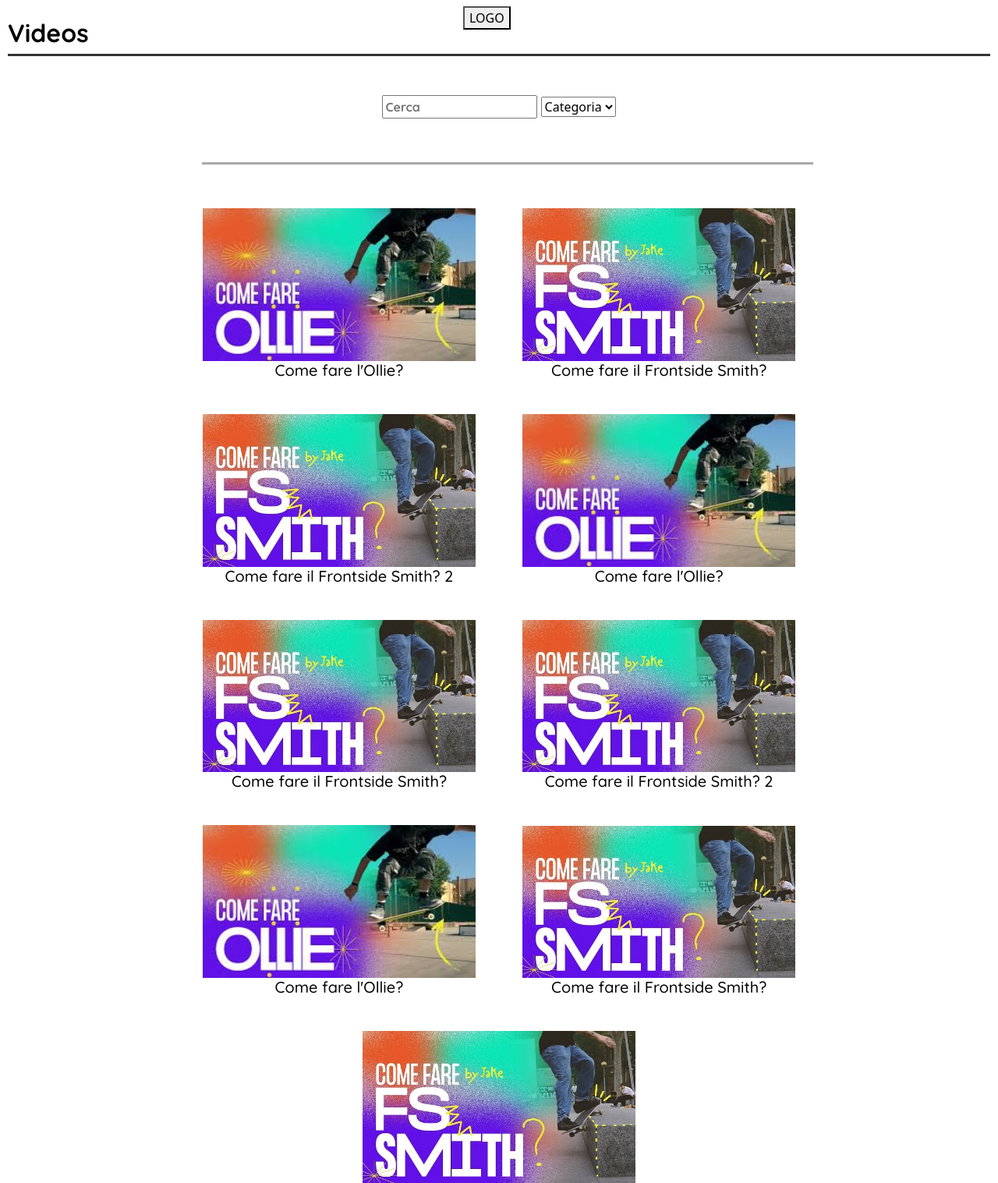
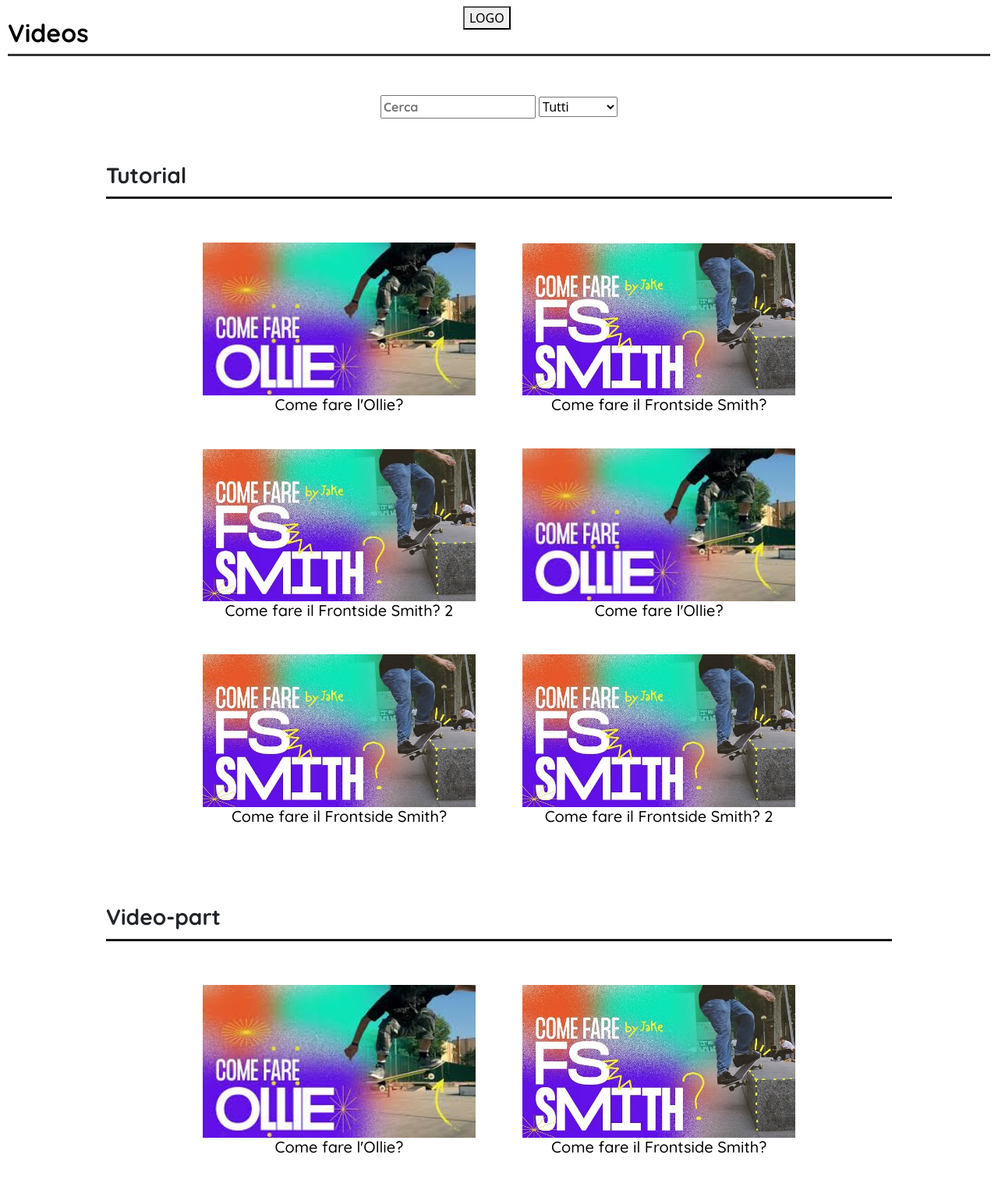
Before and after one commit to AndreaImperi/SKATERS, a PHP site: page /videos/video.html in a window 1280 px wide. Shown: the top 1517 px of the page at 78% size. Run offline with PHP 8.4, Linux system fonts and the light colour scheme.

Commit message:
Fix bottone + css video + fix shop php + css registrazione

```diff
--- a/SKATERS/accesso/accesso.php
+++ b/SKATERS/accesso/accesso.php
@@ -53,13 +53,17 @@
                                 $q2= "select * from utente where email = $1 and pswd = $2";
                                 $data=pg_query_params($connessione, $q2, array($email, $pswd));
                                 if ($data) {
+                                    session_start();
+
                                     echo "<h1 style=\"font-size: small;display: inline-block; font-size: small\"> Login eseguito. <a href=../index.html> vai alla home </a> <br/></h1>";
-                                }
+
+                                    $_SESSION['email'] = $email;
                             } else {
                                 echo "<h1 style=\"font-size: small; color: red;display: inline-block; font-size: small\">!l'indirizzo email non risulta registrato!</h1>";
                             }
                         }
                     }
+                }
                 ?>
 
                 <a href="../Hpassword/Hpassword.html" style="color: #ffffff">Hai dimenticato la password?</a>
--- a/SKATERS/script.js
+++ b/SKATERS/script.js
@@ -12,7 +12,7 @@ function apriPaginaVideo(url) {
 
 document.getElementById("Bmappe").addEventListener("click", function() {
     var cellaM = document.getElementById("cellaMappe");
-    var posizione = cellaM.getBoundingClientRect().top - 50;
+    var posizione = cellaM.offsetTop - 50;
 
     window.scrollTo({
         top: posizione,
--- a/SKATERS/shop/shop.php
+++ b/SKATERS/shop/shop.php
@@ -70,9 +70,11 @@
 
         <?php
         session_start();
+        error_reporting(0);
 
 
         // echo "Benvenuto, $nome_utente!";
+        $nome_utente = $_SESSION['email'];
 
         // Connessione al database
         $connessione = pg_connect("host=localhost port=5432 dbname=Skaters user=postgres password=biar") or die("Errore di connessione al database: " . pg_last_error());
@@ -140,6 +142,7 @@
             </div> -->
 
             <?php
+            error_reporting(0);
             if (isset($_SESSION['$email'])){
                 // Query per selezionare tutti gli articoli dalla tabella articolo_shop
                 $nome_utente = $_SESSION['email'];
@@ -183,6 +186,8 @@
                         echo '<p>Totale: <span id="totale">0</span> Euro</p>';
                     }
                 }
+            }else{
+                echo '<p>Totale: <span id="totale">0</span> Euro</p>';
             }
 
             ?>
--- a/SKATERS/videos/style.css
+++ b/SKATERS/videos/style.css
@@ -49,8 +49,9 @@
     opacity: 1;
 }
 #linea-grigia{
-    width: 70%;
-    margin-left: 16%;
+    width: 90%;
+    margin-left: 5%;
+
 }
 .video{
     display: inline-block;
--- a/SKATERS/videos/video.html
+++ b/SKATERS/videos/video.html
@@ -25,15 +25,15 @@
         <div class="c1">
             <div style="margin-top: 8%;">
                 <input class="quicksand" type="search" placeholder="Cerca">
-                <select name="categorie" size="1" cols="4">
-                    <option class="quicksand" value="nessuna">Categoria</option>
-                    <option class="quicksand" value="tutorial">Gennaio</option>
-                    <option class="quicksand" value="competizioni">Febbraio</option>
-                    <option class="quicksand" value="video-part">Marzo</option>
+                <select name="categorie" size="1" cols="4" placeholder="Categoria" >
+                    <option class="quicksand" value="tutorial" >Tutti</option>
+                    <option class="quicksand" value="nessuna">Tutorial</option>
+                    <option class="quicksand" value="tutorial">Video-part</option>
                 </select>
             </div>
-            <div style="margin-bottom: 5%;text-align: left;">
-                <hr class="linea" id="linea-grigia" style="color: darkgray;margin-top: 5%;">
+            <div style="margin-bottom: 5%;text-align: left; margin-top: 5%;">
+                <h3 class="quicksand" style="margin-left: 5%;" >Tutorial</h3>
+                <hr class="linea" id="linea-grigia" style="color: #181818;margin-top: 1%;">
             </div>
             <div style="margin-top: 3%;">
                 <a style="color: white;" class="video quicksand" href="https://www.youtube.com/watch?v=9nWMi9Cbgmw" target="_blank">
@@ -60,6 +60,10 @@
                     <img class="copertina" src="../immagini/frontside.jpg">
                     <h2 class="titolo" id="black">Come fare il Frontside Smith? 2</h2>
                 </a>
+                <div style="margin-bottom: 5%;text-align: left; margin-top: 5%;">
+                    <h3 class="quicksand" style="margin-left: 5%;" >Video-part</h3>
+                    <hr class="linea" id="linea-grigia" style="color: #181818;margin-top: 1%;">
+                </div>
                 <a style="color: white;" class="video quicksand" href="https://www.youtube.com/watch?v=9nWMi9Cbgmw" target="_blank">
                     <img class="copertina" src="../immagini/Ollie.jpg">
                     <h2 class="titolo" id="black">Come fare l'Ollie?</h2>
```
Also changed, not shown: SKATERS/registrazione/style.css (+18 -18 lines).
